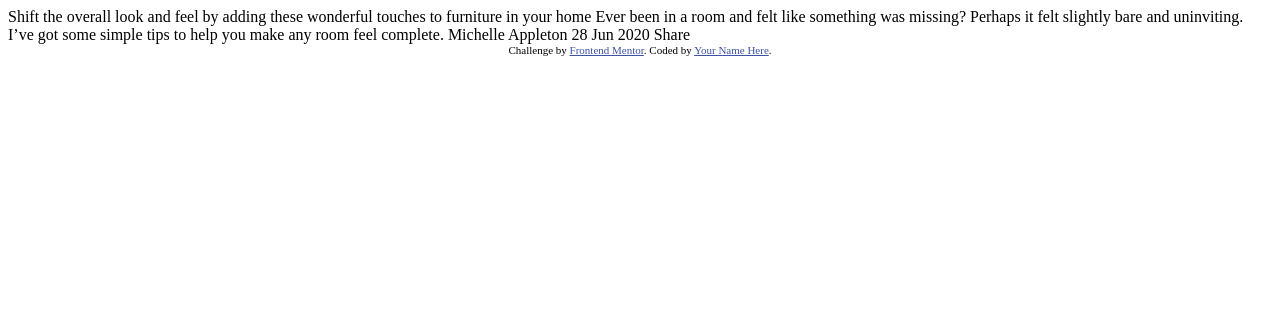
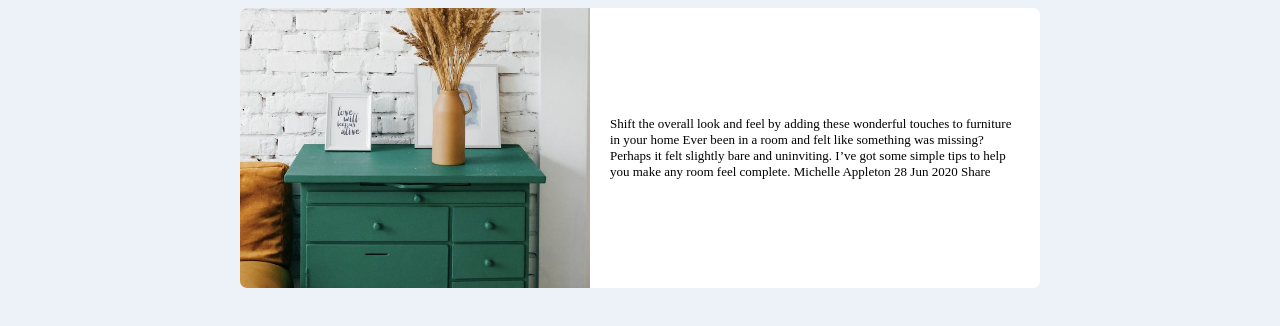
Before and after one commit to davidatencia/practica-novato1, a plain HTML site: page index.html in a window 1280 px wide. Drawn offline with Linux system fonts and the light colour scheme; a web font is replaced by a local one.

Commit message:
inicial commit

```diff
--- a/index.html
+++ b/index.html
@@ -2,35 +2,27 @@
 <html lang="en">
 <head>
   <meta charset="UTF-8">
-  <meta name="viewport" content="width=device-width, initial-scale=1.0"> <!-- displays site properly based on user's device -->
-
+  <meta name="viewport" content="width=device-width, initial-scale=1.0">
   <link rel="icon" type="image/png" sizes="32x32" href="./images/favicon-32x32.png">
-
   <title>Frontend Mentor | Article preview component</title>
-
-  <!-- Feel free to remove these styles or customise in your own stylesheet 👍 -->
-  <style>
-    .attribution { font-size: 11px; text-align: center; }
-    .attribution a { color: hsl(228, 45%, 44%); }
-  </style>
+  <link rel="stylesheet" href="./style/style.css">
 </head>
 <body>
-
+  <div id="content">
+    <div id="ventana">
+      <img src="./images/drawers.jpg" alt="Error">
+      <div id="contenido">
+        <p class="texto-cuerpo">
         Shift the overall look and feel by adding these wonderful
         touches to furniture in your home
-
         Ever been in a room and felt like something was missing? Perhaps
         it felt slightly bare and uninviting. I’ve got some simple tips
         to help you make any room feel complete.
-
         Michelle Appleton
         28 Jun 2020
-
-  Share
-
-  <div class="attribution">
-    Challenge by <a href="https://www.frontendmentor.io?ref=challenge" target="_blank">Frontend Mentor</a>.
-    Coded by <a href="#">Your Name Here</a>.
+        Share</p>
+      </div>
+    </div>
   </div>
 </body>
 </html>
--- /dev/null
+++ b/style/style.scss
@@ -0,0 +1,45 @@
+@import url("https://fonts.google.com/specimen/Manrope");
+
+$tamaño-texto: 13px;
+$Very_Dark_Grayish_Blue: hsl(217, 19%, 35%); //Azul grisáceo muy oscuro
+$Desaturated_Dark_Blue: hsl(214, 17%, 51%); //Azul oscuro desaturado
+$Grayish_Blue: hsl(212, 23%, 69%); //Azul grisáceo
+$Light_Grayish_Blue: hsl(210, 46%, 95%); //Azul grisáceo claro
+
+.texto-cuerpo{
+    font-size: $tamaño-texto;
+    font-family: Manrope;
+}
+body{
+    background-color: $Light_Grayish_Blue;
+    #content{
+        height:-webkit-fill-available;
+        display: flex;
+        justify-content: center;
+        align-items: center;
+        #ventana{
+            border-radius: 7px;
+            width: 800px;
+            height: 280px;
+            background-color: white;
+            display: flex;
+            // justify-content: center;
+            align-items: center;
+
+            img{
+                height: 100%;
+                width: auto;
+                border-radius: 7px 0px 0px 7px;
+            }
+            #contenido{
+                width: 100%;
+                height: auto;
+                padding: 20px;
+            }
+            &:hover{
+                box-shadow: 0 5px 5px -3px rgba(0, 0, 0, 0.2),
+                0 2px 10px 1px rgba(0, 0, 0, 0.13), 0 3px 12px 2px rgba(0, 0, 0, 0.1);
+             }
+        }
+    }
+}
```
Also changed, not shown: style/style.css (added), 1 other file. Lines whose indentation alone changed are shown as unchanged.
